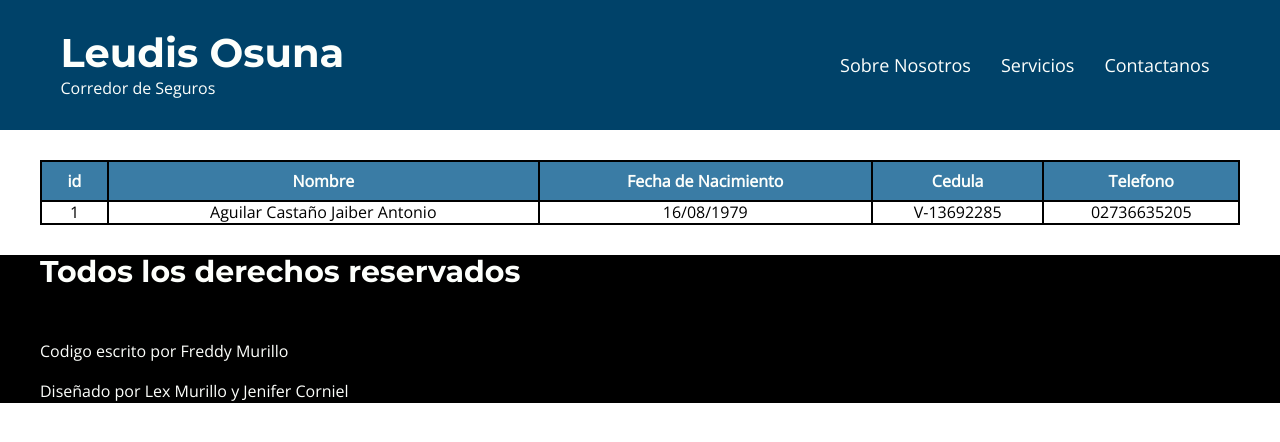
After one commit to Fr3dMur/Seguros, a PHP site: page /admin/database.php in a window 1280 px wide. The commit adds this page. Shown: the top 442 px of the page. Run offline with PHP 8.4, Linux system fonts and the light colour scheme.

Commit message:
im starting make some settings for my database

```diff
--- /dev/null
+++ b/admin/database.php
@@ -0,0 +1,35 @@
+<?php
+    require '../includes/funciones.php';
+    incluirTemplate('header');
+
+?>
+
+<main class="contenedor database-asegurados">
+    <table class="asegurados">
+        <thead>
+            <tr>
+                <th>id</th>
+                <th>Nombre</th>
+                <th>Fecha de Nacimiento</th>
+                <th>Cedula</th>
+                <th>Telefono</th>
+            </tr>
+        </thead>
+
+        <tbody>
+            <tr>
+                <td>1</td>
+                <td>Aguilar Castaño Jaiber Antonio</td>
+                <td>16/08/1979</td>
+                <td>V-13692285</td>
+                <td>02736635205</td>
+            </tr>
+        </tbody>
+    </table>
+</main>
+
+<?php
+
+    incluirTemplate('footer');
+
+?>
--- /dev/null
+++ b/build/css/internas/index.css
@@ -0,0 +1,2 @@
+.database-asegurados{margin:3rem auto}.asegurados{border:1px solid #000;border-spacing:0;margin-top:3rem;width:100%}.asegurados thead{background-color:#3a7ca5;border:1px solid #000}.asegurados thead th{border:1px solid #000;color:#fdfffc;padding:1rem}.asegurados td{border:1px solid #000;text-align:center}
+/*# sourceMappingURL=index.css.map */
--- a/gulpfile.js
+++ b/gulpfile.js
@@ -147,4 +147,4 @@ exports.versionIco = versionIco;
 exports.svg = svg;
 exports.moveIndex = moveIndex;
 exports.moveBuild = moveBuild;
-exports.dev = parallel( imagenes, versionWebp, versionAvif, versionIco, svg, moveIndex, moveBuild, JavaScript, css, dev);
+exports.dev = parallel( imagenes, versionWebp, versionAvif, versionIco,  JavaScript, css, dev);
--- a/includes/templates/header.php
+++ b/includes/templates/header.php
@@ -8,8 +8,8 @@
     <link rel="preconnect" href="https://fonts.gstatic.com" crossorigin>
     <link href="https://fonts.googleapis.com/css2?family=Montserrat:wght@400;700&family=Open+Sans&display=swap" rel="stylesheet">
 
-    <link rel="preload" href="build/css/app.css" as="style" onload="this.rel='stylesheet'" >
-    <link rel="stylesheet" href="build/css/app.css">
+    <link rel="preload" href="/build/css/app.css" as="style" onload="this.rel='stylesheet'" >
+    <link rel="stylesheet" href="/build/css/app.css">
 
     <link rel="icon" type="image/x-icon" href="build/favicon/favicon.ico">
 
--- a/index.php
+++ b/index.php
@@ -76,7 +76,7 @@
     <section class="contact">
         <h3>Contactanos</h3>
         <div class="contenedor">
-            <form action="" class="form__contact">
+            <form action="" class="form__contact w-100 contenedor">
                 <fieldset>
                     <legend>Llena el formulario y nos pondremos en contacto contigo</legend>
 
@@ -110,7 +110,7 @@
         </div>
     </section>
 
-    <?php
+<?php
     incluirTemplate('footer');
 
 ?>
--- a/package.json
+++ b/package.json
@@ -30,6 +30,7 @@
   "devDependencies": {
     "autoprefixer": "^10.4.8",
     "cssnano": "^5.1.13",
+    "glob": "^8.0.3",
     "gulp": "^4.0.2",
     "gulp-avif": "^1.1.1",
     "gulp-cache": "^1.1.3",
--- a/src/scss/app.scss
+++ b/src/scss/app.scss
@@ -1,2 +1,3 @@
 @use 'base';
 @use 'layout';
+@use 'internas';
--- /dev/null
+++ b/src/scss/base/_funcionalidades.scss
@@ -0,0 +1,3 @@
+.w-100{
+    width: 80rem;
+}
--- a/src/scss/base/_index.scss
+++ b/src/scss/base/_index.scss
@@ -2,3 +2,4 @@
 @forward 'mixins';
 @forward 'normalize';
 @forward 'globals';
+@forward 'funcionalidades';
--- a/src/scss/base/_var.scss
+++ b/src/scss/base/_var.scss
@@ -12,6 +12,7 @@ $black: #000;
 $grey: #e1e1e1;
 $orange: #FA7500;
 $green: #99D17B;
+$bordeNegro: 1px solid #000;
 
 // SIZE SCREEN
 $phone: 480px;
--- /dev/null
+++ b/src/scss/internas/_admin.scss
@@ -0,0 +1,29 @@
+@use '../base/var' as v;
+@use '../base/mixins' as m;
+
+.database-asegurados{
+    margin: 3rem auto;
+}
+
+.asegurados{
+    margin-top: 3rem;
+    width: 100%;
+    border-spacing: 0;
+    border: v.$bordeNegro;
+
+    thead{
+        border: v.$bordeNegro;
+        background-color: v.$blue;
+        th{
+            border: v.$bordeNegro;
+            padding: 1rem;
+            color: v.$white;
+        }
+    }
+
+    td{
+        border: v.$bordeNegro;
+        text-align: center;
+    }
+
+}
--- /dev/null
+++ b/src/scss/internas/index.scss
@@ -0,0 +1 @@
+@forward 'admin';
```
Also changed, not shown: build/css/app.css, package-lock.json, 2 other files.
